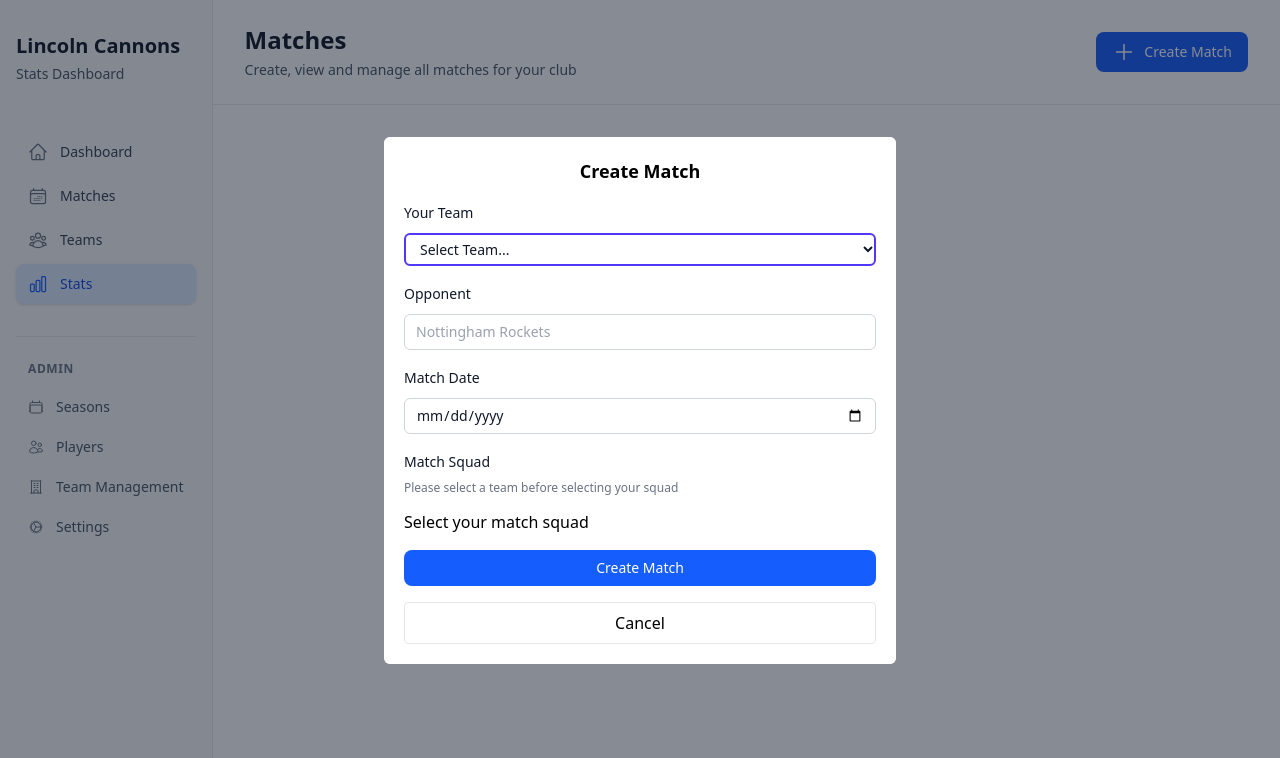
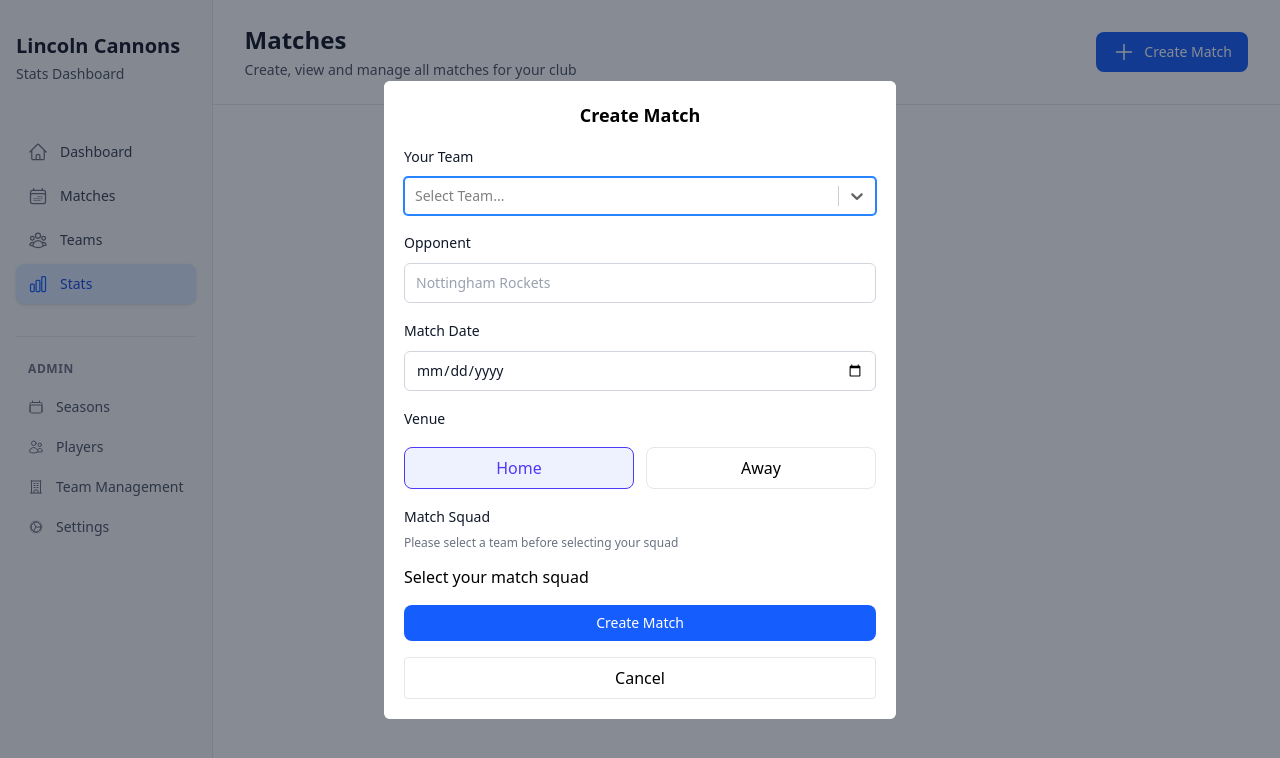
Before and after one commit to jgretton/VolleyStats, a Next.js app: page /stats in a window 1280 px wide. Both pictures are taken after a click on the button "Create Match". Shown: the top 758 px of the page. Built offline with nearby package versions, Linux system fonts and the light colour scheme.

Commit message:
Add venue selection
Introduces a 'venue' field (home/away) to the Match type and CreateMatchForm, allowing users to specify the match location. Updates the store logic to handle the new venue property and improves the team selection UI with a Select component.

```diff
--- a/app/components/forms/CreateMatchForm.tsx
+++ b/app/components/forms/CreateMatchForm.tsx
@@ -12,6 +12,7 @@ const default_match: Omit<Match, "id" | "seasonId"> = {
 	date: "",
 	selectedPlayers: [],
 	status: "upcoming",
+	venue: "home",
 };
 
 type PlayerSelection = {
@@ -26,6 +27,11 @@ const CreateMatchForm = ({ onSave }: { onSave: () => void }) => {
 
 	const { club, getActivePlayersByTeamId, createMatch } = useClubStore();
 	const { teams } = club;
+
+	const teamOptions = teams.map((team: Team) => ({
+		label: team.name,
+		value: team.id,
+	}));
 
 	//if team has not been selected - cannt select players
 	//once team selected - show players for that team.
@@ -97,20 +103,22 @@ const CreateMatchForm = ({ onSave }: { onSave: () => void }) => {
 			>
 				Your Team
 				<div className="mt-2">
-					<select
+					<Select
 						name="teamId"
-						id="teamId"
-						value={formData.teamId}
-						onChange={(e) => handleOnChange(e)}
-						className="col-start-1 row-start-1 w-full rounded-md bg-white py-1.5 pr-8 pl-3 text-base text-gray-900 outline-1 -outline-offset-1 outline-gray-300 focus:outline-2 focus:-outline-offset-2 focus:outline-indigo-600 sm:text-sm/6"
-					>
-						<option value="">Select Team...</option>
-						{teams.map((team: Team) => (
-							<option key={team.id} value={team.id}>
-								{team.name}
-							</option>
-						))}
-					</select>
+						placeholder="Select Team..."
+						value={
+							teamOptions.find((option) => option.value === formData.teamId) ||
+							null
+						}
+						onChange={(selectedOption) => {
+							setFormData((prevState) => ({
+								...prevState,
+								teamId: selectedOption?.value || "",
+							}));
+						}}
+						options={teamOptions}
+						isClearable
+					/>
 				</div>
 			</label>
 
@@ -127,7 +135,7 @@ const CreateMatchForm = ({ onSave }: { onSave: () => void }) => {
 						placeholder="Nottingham Rockets"
 						value={formData.opponent}
 						onChange={(e) => handleOnChange(e)}
-						className="block w-full rounded-md bg-white px-3 py-1.5 text-base text-gray-900 outline-1 -outline-offset-1 outline-gray-300 placeholder:text-gray-400 focus:outline-2 focus:-outline-offset-2 focus:outline-indigo-600 sm:text-sm/6"
+						className="block w-full rounded-md bg-white px-3 py-2 text-base text-gray-900 outline-1 -outline-offset-1 outline-gray-300 placeholder:text-gray-400 focus:outline-2 focus:-outline-offset-2 focus:outline-indigo-600 sm:text-sm/6"
 					/>
 				</div>
 			</label>
@@ -144,10 +152,45 @@ const CreateMatchForm = ({ onSave }: { onSave: () => void }) => {
 						id="date"
 						value={formData.date}
 						onChange={(e) => handleOnChange(e)}
-						className="block w-full rounded-md bg-white px-3 py-1.5 text-base text-gray-900 outline-1 -outline-offset-1 outline-gray-300 placeholder:text-gray-400 focus:outline-2 focus:-outline-offset-2 focus:outline-indigo-600 sm:text-sm/6"
+						className="block w-full rounded-md bg-white px-3 py-2 text-base text-gray-900 outline-1 -outline-offset-1 outline-gray-300 placeholder:text-gray-400 focus:outline-2 focus:-outline-offset-2 focus:outline-indigo-600 sm:text-sm/6"
 					/>
 				</div>
 			</label>
+			<p className="block text-sm/6 font-medium text-gray-900">Venue</p>
+			<div className="grid grid-cols-2 gap-3">
+				<label
+					className={`cursor-pointer rounded-lg border p-2 text-center transition-colors ${
+						formData.venue === "home"
+							? "border-indigo-600 bg-indigo-50 text-indigo-600"
+							: "border-gray-200 hover:border-gray-300"
+					}`}
+				>
+					<input
+						type="radio"
+						name="venue"
+						value="home"
+						className="sr-only"
+						onChange={(e) => handleOnChange(e)}
+					/>
+					Home
+				</label>
+				<label
+					className={`cursor-pointer rounded-lg border p-2 text-center transition-colors ${
+						formData.venue === "away"
+							? "border-indigo-600 bg-indigo-50 text-indigo-600"
+							: "border-gray-200 hover:border-gray-300"
+					}`}
+				>
+					<input
+						type="radio"
+						name="venue"
+						value="away"
+						className="sr-only"
+						onChange={(e) => handleOnChange(e)}
+					/>
+					Away
+				</label>
+			</div>
 			<label
 				htmlFor="selectedPlayers"
 				className="block text-sm/6 font-medium text-gray-900"
--- a/store/index.ts
+++ b/store/index.ts
@@ -262,6 +262,7 @@ export const useClubStore = create<ClubStore>()(
 					date: match.date,
 					selectedPlayers: match.selectedPlayers,
 					status: match.status || "upcoming",
+					venue: match.venue,
 				};
 
 				set((state) => ({
--- a/store/types.ts
+++ b/store/types.ts
@@ -18,6 +18,7 @@ export interface Match {
 	seasonId: string;
 	opponent: string;
 	date: string;
+	venue: "home" | "away";
 	selectedPlayers: string[];
 	status: "upcoming" | "in-progress" | "completed" | "cancelled";
 	teamScore?: number;
@@ -111,6 +112,7 @@ export interface ClubStore {
 	addTeam: (teamName: string) => void;
 	removeTeam: (teamName: string) => void;
 	updateTeam: (teamId: string, teamName: string) => void;
+	getActivePlayersByTeamId: (teamId: string) => Player[];
 
 	addPlayer: (player: Omit<Player, "id">, teamId?: string) => void;
 	getPlayerTeams: (playerId: string, seasonId?: string) => string[];
```
